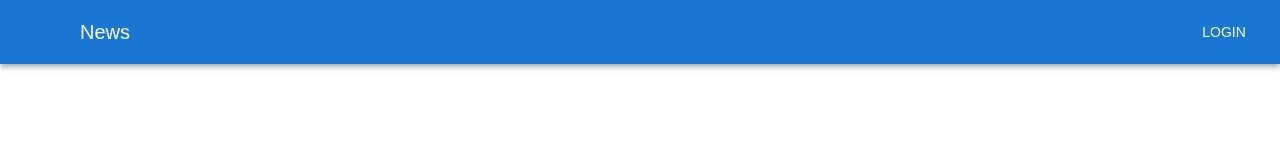
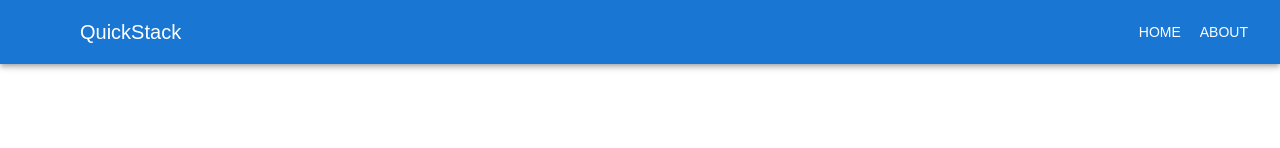
Before and after one commit to highnet/next-js-mui-quickstack, a Next.js app: page / in a window 1280 px wide. Shown: the top 148 px of the page. Built offline with nearby package versions, Linux system fonts and the light colour scheme; some icons are missing; what @mui/material-nextjs would draw is missing.

Commit message:
Add nav navigation between home and about

```diff
--- a/src/components/ui/ButtonAppBar.tsx
+++ b/src/components/ui/ButtonAppBar.tsx
@@ -6,6 +6,7 @@ import Typography from "@mui/material/Typography";
 import Button from "@mui/material/Button";
 import IconButton from "@mui/material/IconButton";
 import MenuIcon from "@mui/icons-material/Menu";
+import Link from "next/link";
 
 export default function ButtonAppBar() {
   return (
@@ -22,9 +23,14 @@ export default function ButtonAppBar() {
             <MenuIcon />
           </IconButton>
           <Typography variant="h6" component="div" sx={{ flexGrow: 1 }}>
-            News
+            QuickStack
           </Typography>
-          <Button color="inherit">Login</Button>
+          <Link href="/" passHref style={{ textDecoration: 'none' }}>
+            <Button color="inherit">Home</Button>
+          </Link>
+          <Link href="/about" passHref style={{ textDecoration: 'none' }}>
+            <Button color="inherit">About</Button>
+          </Link>
         </Toolbar>
       </AppBar>
     </Box>
```
